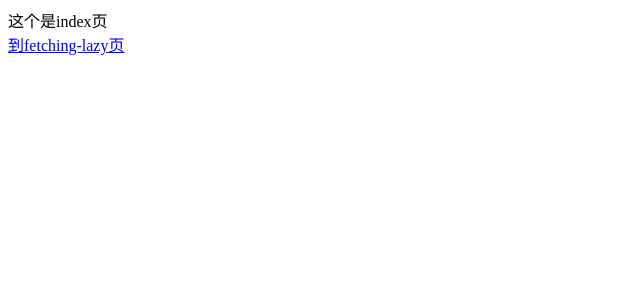
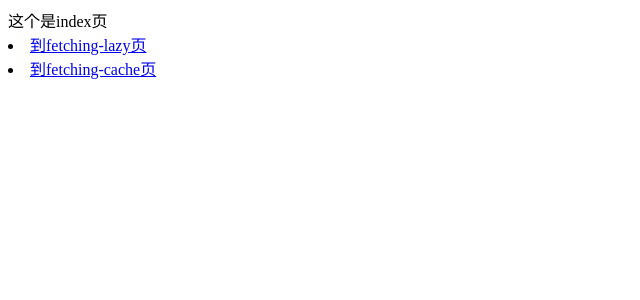
Before and after one commit to weijingbbb/Udemy-Nuxt3, a Nuxt app in the folder chapter/4-DataFetching/: page / in a window 1280 px wide. Shown: the top 300 px of the page, without its empty margins (0-640 px from the left). Built offline with nearby package versions, Linux system fonts and the light colour scheme.

Commit message:
chapter-4 68 useFetch getCachedData  获取数据缓存，不再进行新请求

```diff
--- /dev/null
+++ b/chapter/4-DataFetching/pages/fetching-cache.vue
@@ -0,0 +1,27 @@
+<template>
+    <div>
+        <div>这个是fetching-cache页</div>
+        <div>{{ posts }}</div>
+        <NuxtLink to="/">返回首页</NuxtLink>
+    </div>
+</template>
+
+<script setup>
+/**
+ * key 每个请求，都会有一个key，这个可以在Nuxt的工具中查看
+ * getCachedData，假定在已知需要请求的数据，不会改变的情况下，
+ *      初次进行进行数据请求
+ *      再次进入页面，会根据请求的key进行缓存查找，不再发起新请求
+*/
+const nuxtApp = useNuxtApp()
+const id = ref(1)
+const { data: posts } = await useFetch(() => `products/${id.value}`, {
+    baseURL: 'https://fakestoreapi.com',
+    getCachedData: key => {
+        return nuxtApp.payload.data[key] || nuxtApp.static.data[key];
+    }
+})
+
+
+console.log('posts---: ', posts.value)
+</script>
--- a/chapter/4-DataFetching/pages/index.vue
+++ b/chapter/4-DataFetching/pages/index.vue
@@ -1,7 +1,12 @@
 <template>
     <div>这个是index页
         <div>
-            <NuxtLink to="fetching-lazy">到fetching-lazy页</NuxtLink>
+            <li>
+                <NuxtLink to="fetching-lazy">到fetching-lazy页</NuxtLink>
+            </li>
+            <li>
+                <NuxtLink to="/fetching-cache">到fetching-cache页</NuxtLink>
+            </li>
         </div>
     </div>
 </template>
```
